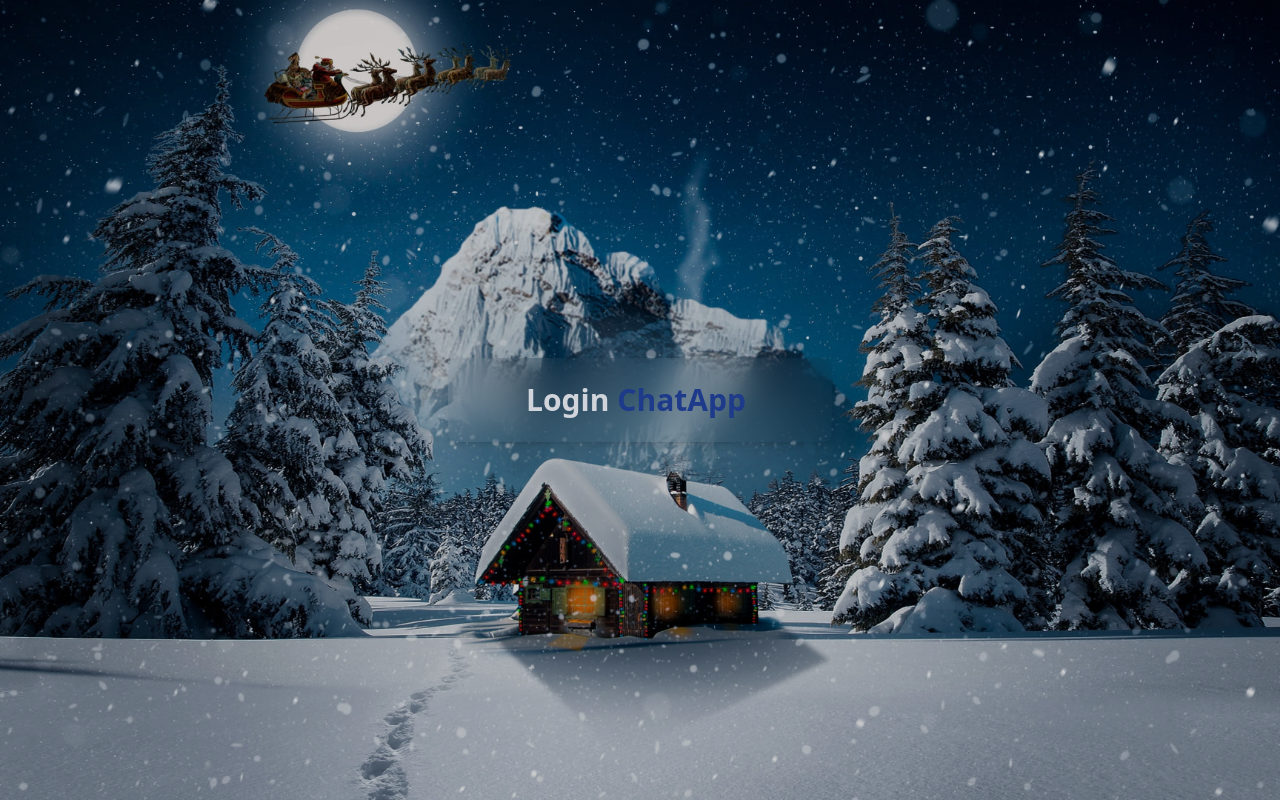
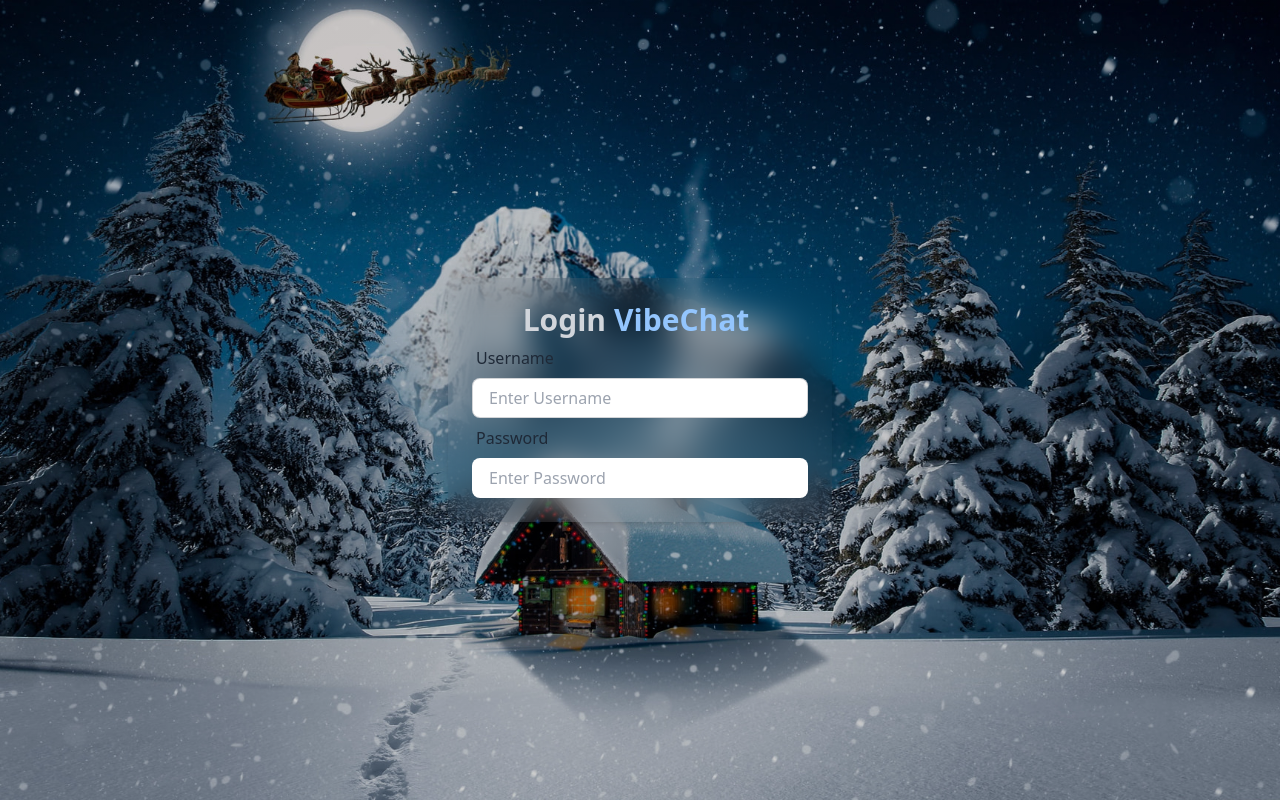
Before and after one commit to aayushvyas025/VibeChat, a React (Vite) app in the folder frontend/: page /login in a window 1280 px wide. Built offline with nearby package versions, Linux system fonts and the light colour scheme.

Commit message:
FormComponent and InputComponent was completed

```diff
--- a/frontend/index.html
+++ b/frontend/index.html
@@ -2,7 +2,7 @@
 <html lang="en">
   <head>
     <meta charset="UTF-8" />
-    <link rel="icon" type="image/svg+xml" href="/vite.svg" />
+    <link rel="shortcut icon" href="/favicon.ico" type="image/x-icon">
     <meta name="viewport" content="width=device-width, initial-scale=1.0" />
     <title>Vibe Chat</title>
   </head>
--- /dev/null
+++ b/frontend/src/components/PagesHelperComponents/FormComponent.jsx
@@ -0,0 +1,9 @@
+function FormComponent({children, onSubmitHandler}) {
+  return (
+    <form onSubmit={onSubmitHandler}>
+        {children}
+    </form>
+  )
+}
+
+export default FormComponent
--- /dev/null
+++ b/frontend/src/components/PagesHelperComponents/InputComponent.jsx
@@ -0,0 +1,21 @@
+import React from "react";
+
+function InputComponent({ label, children, type, style, placeholder, value, onChangeHandler }) {
+  return (
+    <div>
+      <label className="label pt-2">
+        <span className="text-base label-text">{label}</span>
+      </label>
+      <input
+        type={type}
+        className={style}
+        placeholder={placeholder}
+        value={value}
+        onChange={onChangeHandler}
+      />
+      {children}
+    </div>
+  );
+}
+
+export default InputComponent;
--- a/frontend/src/components/index.js
+++ b/frontend/src/components/index.js
@@ -1,3 +1,5 @@
 export {default as HeadingComponent} from "./PagesHelperComponents/HeadingComponent";
 export {default as TextComponent} from "./PagesHelperComponents/TextComponent";
-export {default as PageLoader} from "./Loader Components/PageLoader"
+export {default as PageLoader} from "./LoaderComponents/PageLoader";
+export {default as FormComponent} from "./PagesHelperComponents/FormComponent";
+export {default as InputComponent} from "./PagesHelperComponents/InputComponent"
--- a/frontend/src/pages/login/LoginPage.jsx
+++ b/frontend/src/pages/login/LoginPage.jsx
@@ -1,7 +1,22 @@
 import { MainLayout } from "../../layout";
-import { HeadingComponent, TextComponent } from "../../components";
+import {
+  FormComponent,
+  HeadingComponent,
+  InputComponent,
+  TextComponent,
+} from "../../components";
+import { useState } from "react";
 
 function LoginPage() {
+  const [loginForm, setLoginForm] = useState({
+    username: "",
+    password: "",
+  });
+
+  function submitFormHandler(event) {
+    event.preventDefault();
+  }
+
   return (
     <MainLayout>
       <div className="flex flex-col items-center justify-center min-w-96 mx-auto">
@@ -13,10 +28,28 @@
           >
             <TextComponent
               textType={"span"}
-              text={"ChatApp"}
-              styling={"text-blue-900 mx-2 font-semibold text-3xl"}
+              text={"VibeChat"}
+              styling={"text-blue-300 mx-2 font-semibold text-3xl"}
             />
           </HeadingComponent>
+          <FormComponent onSubmitHandler={submitFormHandler}>
+            <InputComponent
+              label={"Username"}
+              type={"text"}
+              placeholder={"Enter Username"}
+              style={"w-full input input-bordered h-10"}
+              value={loginForm.username}
+              onChangeHandler={(event) => setLoginForm(event.target.value)}
+            />
+            <InputComponent
+              label={"Password"}
+              type={"password"}
+              placeholder={"Enter Password"}
+              style={"w-full input input-borederd h-10"}
+              value={loginForm.password}
+              onChangeHandler={(event) => setLoginForm(event.target.value)}
+            />
+          </FormComponent>
         </div>
       </div>
     </MainLayout>
```
Also changed, not shown: frontend/src/components/LoaderComponents/PageLoader.jsx (renamed from frontend/src/components/Loader Components/PageLoader.jsx), 1 other file (tests, documents, lock files or other folders).
